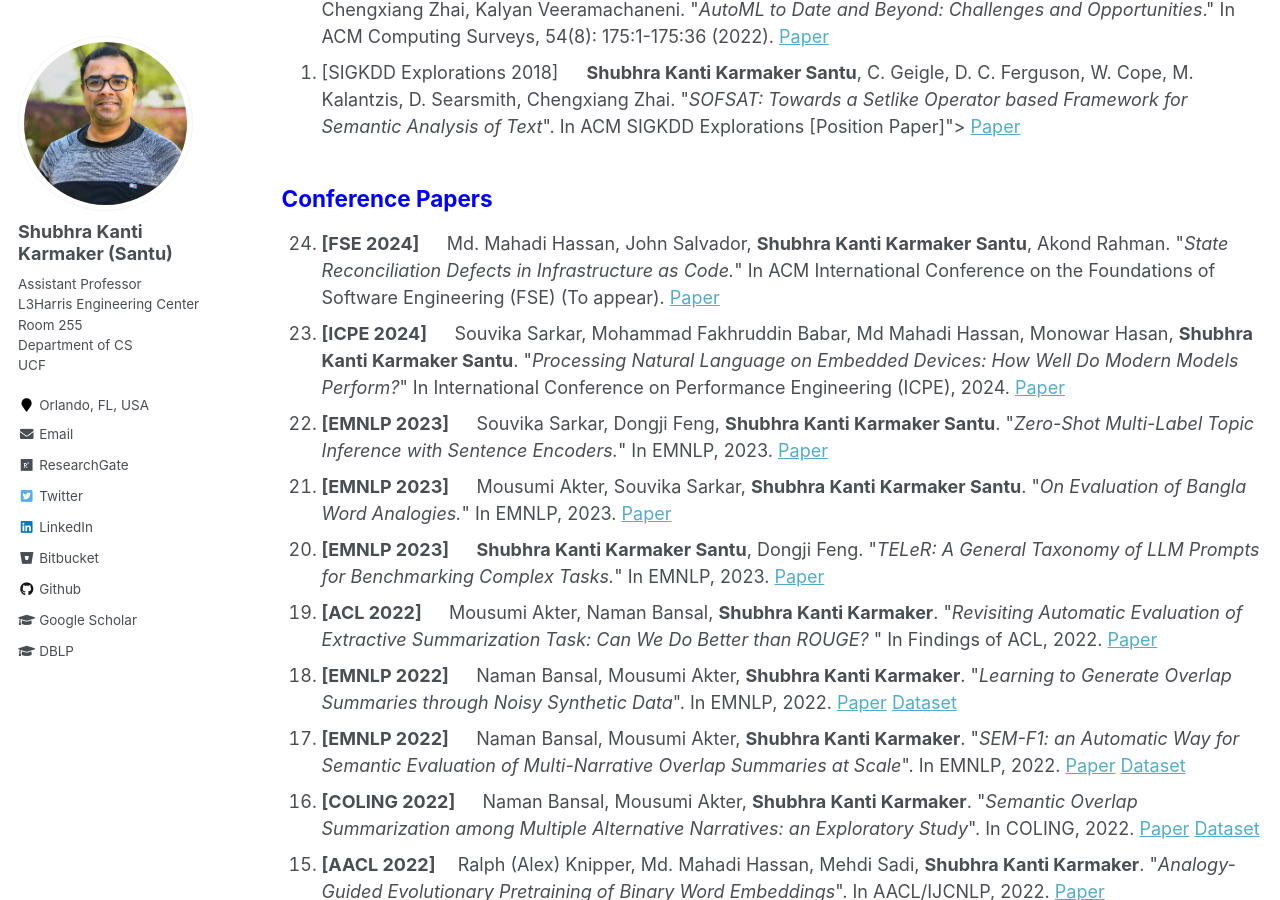
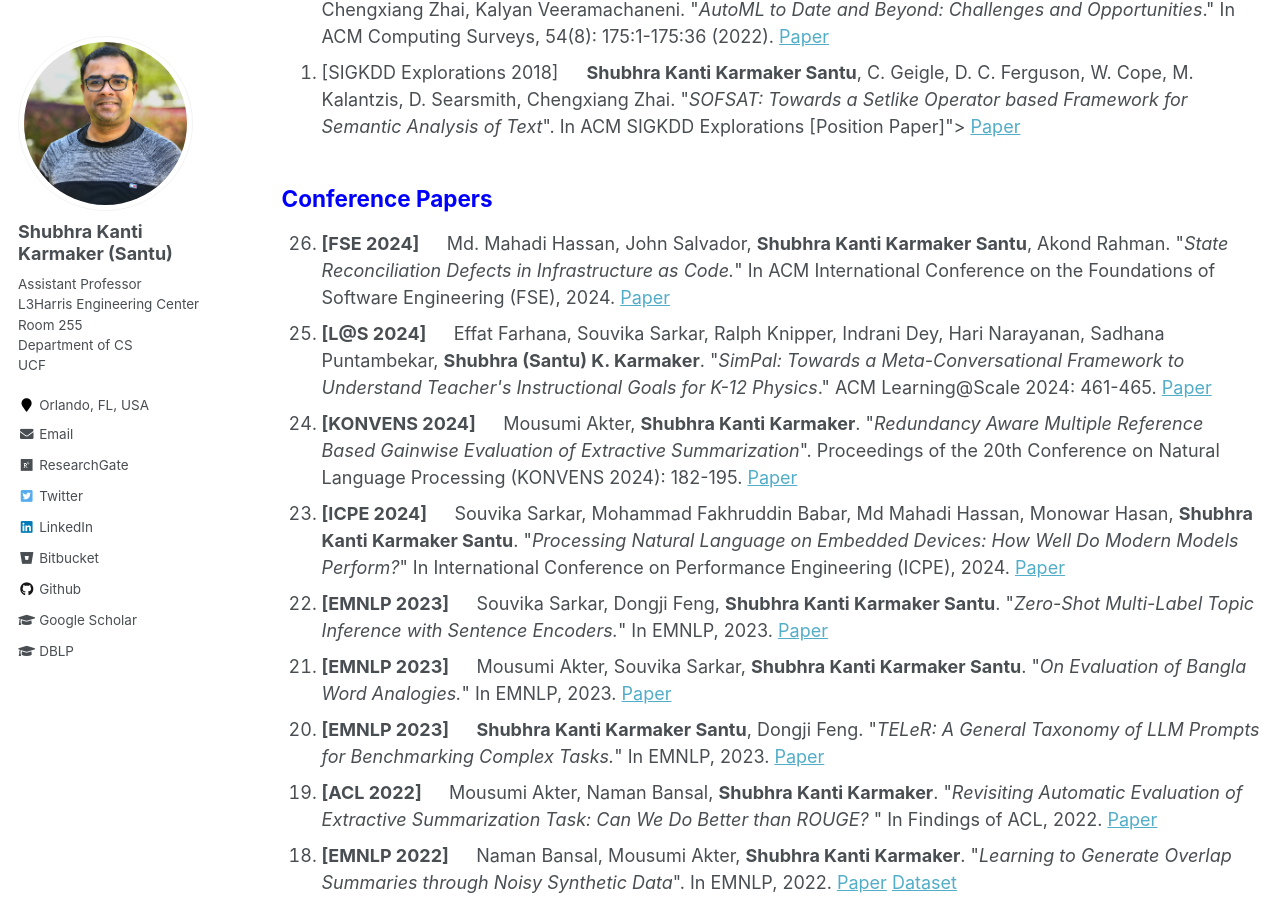
Before and after one commit to karmake2/karmake2.github.io, a Jekyll site: the page built from _pages/publications.md, in a window 1280 px wide and 900 px high, scrolled down 564 px. Built offline with Jekyll 4.4.1, drawn with Linux system fonts in a browser that asks for light colours; some of the changed text lies outside the part shown.

Commit message:
Update publications.md

```diff
--- a/_pages/publications.md
+++ b/_pages/publications.md
@@ -26,7 +26,12 @@ author_profile: true
 ## <span style="color:blue">Conference Papers</span>
 <ol reversed>
 
-<li> <b>[FSE 2024] &emsp;</b> Md. Mahadi Hassan, John Salvador, <b>Shubhra Kanti Karmaker Santu</b>, Akond Rahman. "<i>State Reconciliation Defects in Infrastructure as Code.</i>" In ACM International Conference on the Foundations of Software Engineering (FSE) (To appear). <a href="google.com">Paper</a></li>
+<li> <b>[FSE 2024] &emsp;</b> Md. Mahadi Hassan, John Salvador, <b>Shubhra Kanti Karmaker Santu</b>, Akond Rahman. "<i>State Reconciliation Defects in Infrastructure as Code.</i>" In ACM International Conference on the Foundations of Software Engineering (FSE), 2024. <a href="https://dl.acm.org/doi/pdf/10.1145/3660790">Paper</a></li>
+
+<li> <b>[L@S 2024] &emsp;</b> Effat Farhana, Souvika Sarkar, Ralph Knipper, Indrani Dey, Hari Narayanan, Sadhana Puntambekar, <b>Shubhra (Santu) K. Karmaker</b>.
+"<i>SimPal: Towards a Meta-Conversational Framework to Understand Teacher's Instructional Goals for K-12 Physics</i>." ACM Learning@Scale 2024: 461-465. <a href="https://dl.acm.org/doi/pdf/10.1145/3660790">Paper</a></li>
+
+<li> <b>[KONVENS 2024] &emsp;</b> Mousumi Akter, <b>Shubhra Kanti Karmaker</b>. "<i>Redundancy Aware Multiple Reference Based Gainwise Evaluation of Extractive Summarization</i>". Proceedings of the 20th Conference on Natural Language Processing (KONVENS 2024): 182-195. <a href="https://aclanthology.org/2024.konvens-main.21.pdf">Paper</a></li>
 
 <li> <b>[ICPE 2024] &emsp;</b> Souvika Sarkar, Mohammad Fakhruddin Babar, Md Mahadi Hassan, Monowar Hasan, <b>Shubhra Kanti Karmaker Santu</b>. "<i>Processing Natural Language on Embedded Devices: How Well Do Modern Models Perform?</i>" In International Conference on Performance Engineering (ICPE), 2024. <a href="https://arxiv.org/abs/2304.11520">Paper</a></li>
 
```
Also changed, not shown: other parts of _pages/publications.md (+0 -3 lines).
